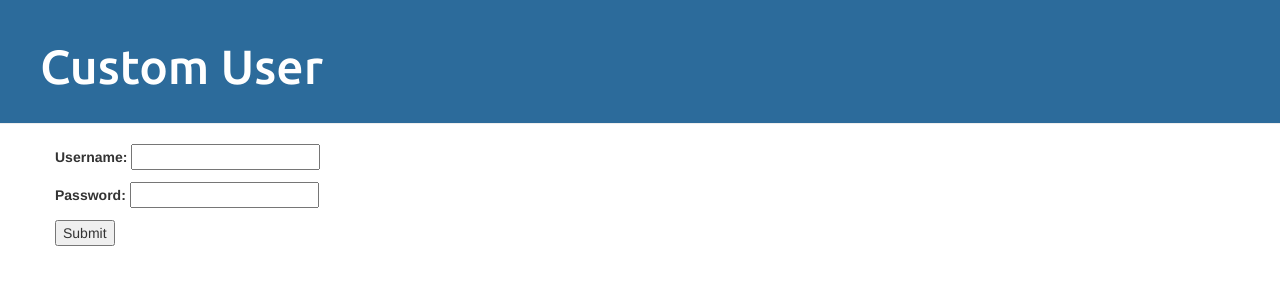
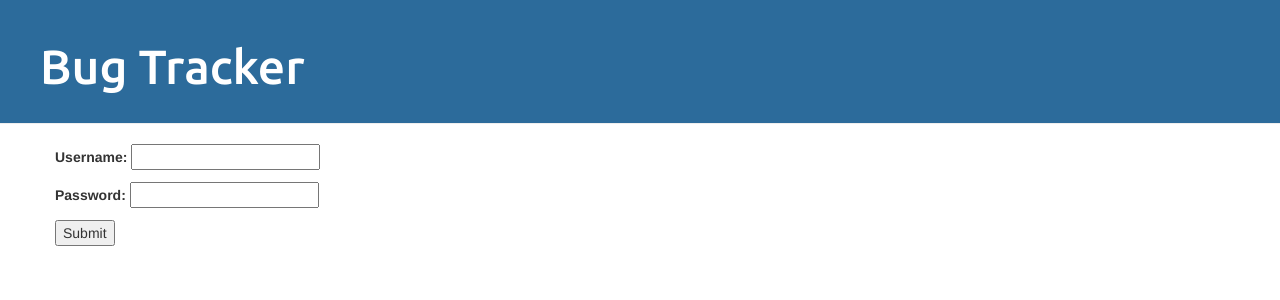
Before and after one commit to benjmm/kaseq4-bug-tracker, a Django app: page /login/ in a window 1280 px wide. Shown: the top 300 px of the page. Run offline with Django 3.2, Linux system fonts and the light colour scheme; some libraries are stand-ins or nearby versions.

Commit message:
fixed template header title

```diff
--- a/appbug/templates/base.html
+++ b/appbug/templates/base.html
@@ -22,7 +22,7 @@
   </head>
   <body>
     <div class="page-header">
-      <h1><a href="/">Custom User</a></h1>
+      <h1><a href="/">Bug Tracker</a></h1>
     </div>
     <div class="content container">
       <div class="row">
```
